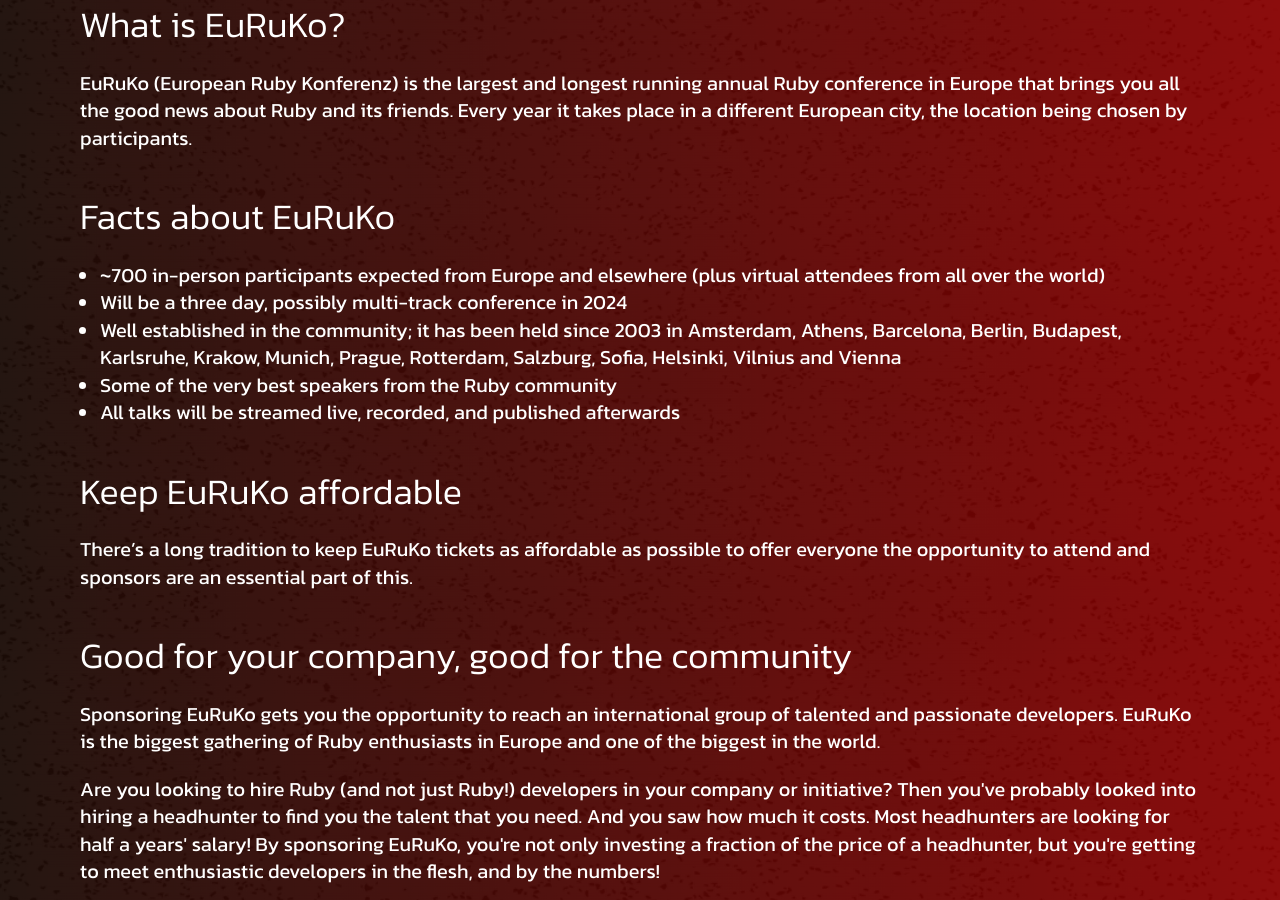
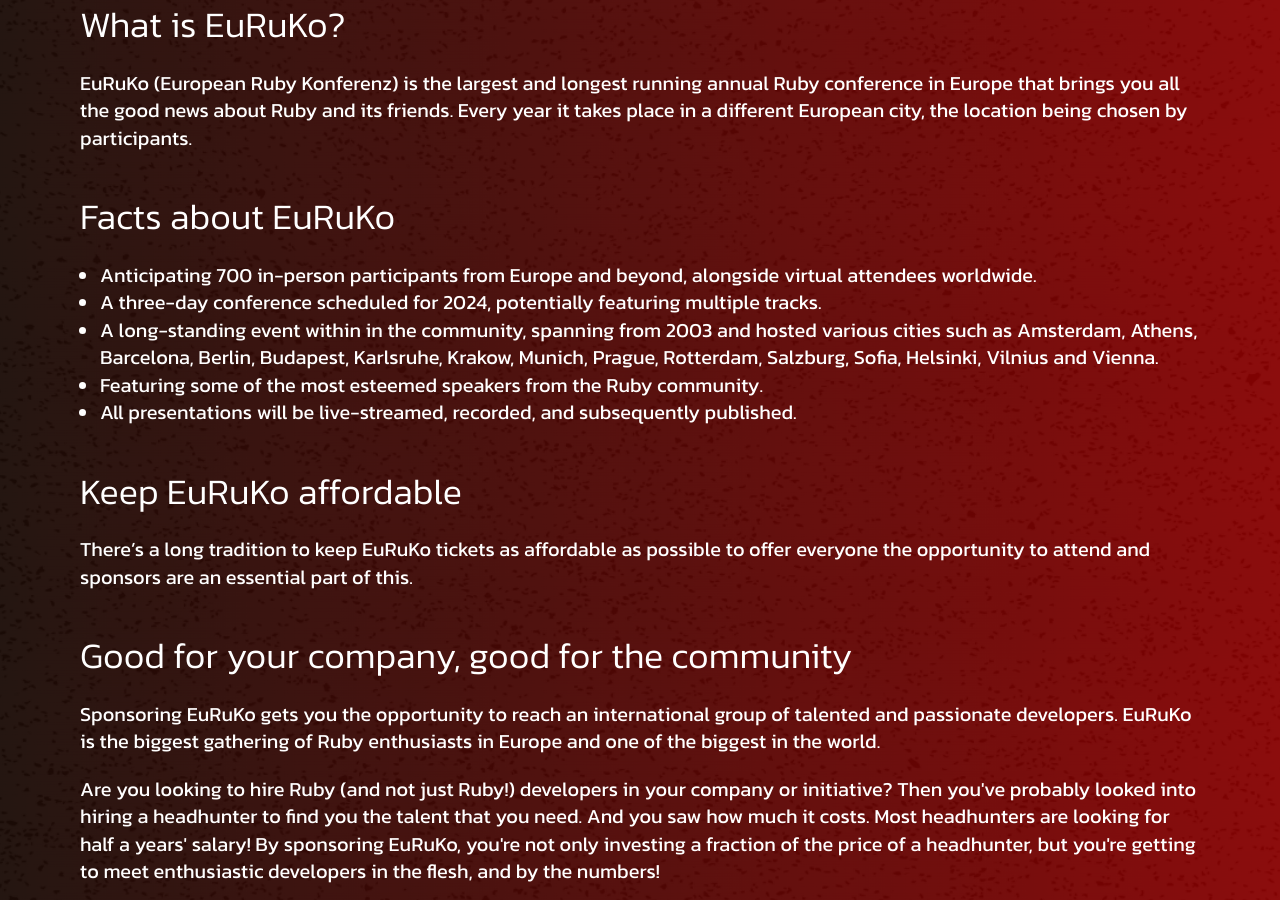
Before and after one commit to euruko/2024.euruko.org, a Jekyll site: the page built from sponsoring.html, in a window 1280 px wide and 900 px high, scrolled down 376 px. Built offline with Jekyll 4.4.1, drawn with Linux system fonts in a browser that asks for light colours.

Commit message:
sponsoring text update

```diff
--- a/sponsoring.html
+++ b/sponsoring.html
@@ -24,12 +24,13 @@
       </p>
       <h4 class="section__subtitle">Facts about EuRuKo</h4>
       <ul class="section__list mb--4">
-        <li>~700 in-person participants expected from Europe and elsewhere (plus virtual attendees from all over the world)</li>
-        <li>Will be a three day, possibly multi-track conference in 2024</li>
-        <li>Well established in the community; it has been held since 2003 in Amsterdam, Athens, Barcelona, Berlin, Budapest,
-          Karlsruhe, Krakow, Munich, Prague, Rotterdam, Salzburg, Sofia, Helsinki, Vilnius and Vienna</li>
-        <li>Some of the very best speakers from the Ruby community</li>
-        <li>All talks will be streamed live, recorded, and published afterwards</li>
+        <li>Anticipating 700 in-person participants from Europe and beyond, alongside virtual attendees worldwide.</li>
+        <li>A three-day conference scheduled for 2024, potentially featuring multiple tracks.</li>
+        <li>
+          A long-standing event within in the community, spanning from 2003 and hosted various cities such as Amsterdam, Athens, Barcelona, Berlin, Budapest, Karlsruhe, Krakow, Munich, Prague, Rotterdam, Salzburg, Sofia, Helsinki, Vilnius and Vienna.
+        </li>
+        <li>Featuring some of the most esteemed speakers from the Ruby community.</li>
+        <li>All presentations will be live-streamed, recorded, and subsequently published.</li>
       </ul>
       <h4 class="section__subtitle">Keep EuRuKo affordable</h4>
       <p class="section__text mb--4">
```
Also changed, not shown: 1 other file.
